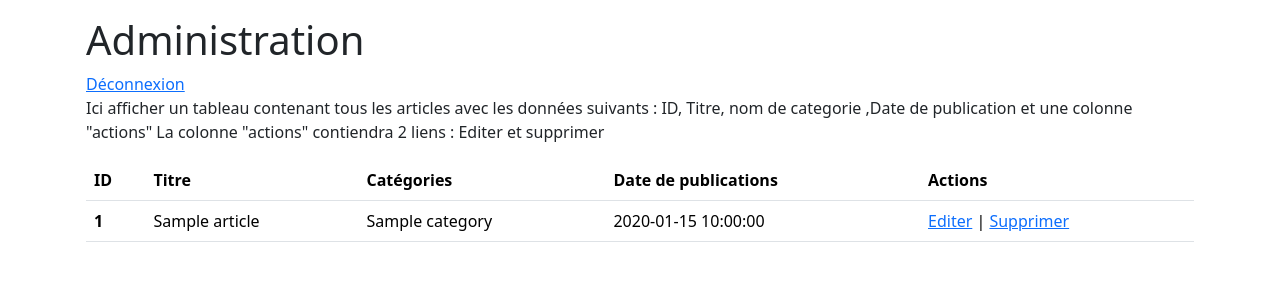
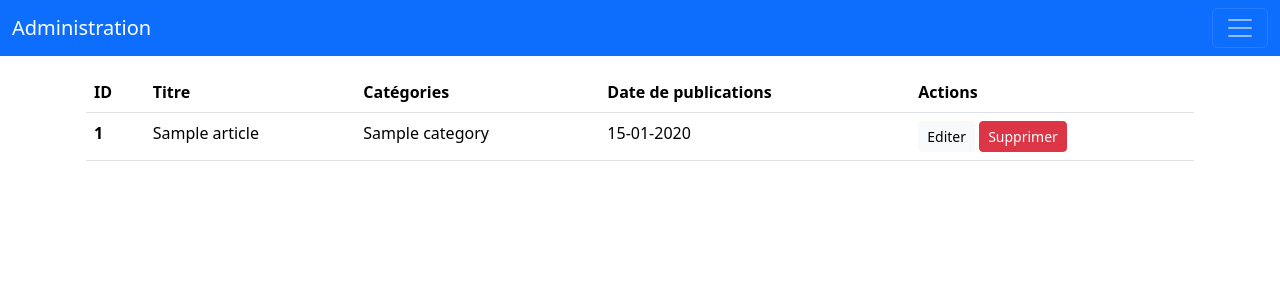
Before and after one commit to lil-coincoin/project_blog, a PHP site: page /admin/dashboard.php in a window 1280 px wide. Shown: the top 300 px of the page. Run offline with PHP 8.4, Linux system fonts and the light colour scheme; the visitor is signed in with stand-in values (Sample User, id 1); tables that the repository leaves empty hold one stand-in row (values such as "Sample post").

Commit message:
update dashboard

```diff
--- a/admin/dashboard.php
+++ b/admin/dashboard.php
@@ -28,17 +28,26 @@ $results = $query->fetchAll();
     <meta name="viewport" content="width=device-width, initial-scale=1.0">
     <meta http-equiv="X-UA-Compatible" content="ie=edge">
     <link href="https://cdn.jsdelivr.net/npm/bootstrap@5.3.2/dist/css/bootstrap.min.css" rel="stylesheet" integrity="sha384-T3c6CoIi6uLrA9TneNEoa7RxnatzjcDSCmG1MXxSR1GAsXEV/Dwwykc2MPK8M2HN" crossorigin="anonymous">
+    <script src="https://cdn.jsdelivr.net/npm/bootstrap@5.3.2/dist/js/bootstrap.bundle.min.js" integrity="sha384-C6RzsynM9kWDrMNeT87bh95OGNyZPhcTNXj1NW7RuBCsyN/o0jlpcV8Qyq46cDfL" crossorigin="anonymous"></script>
     <title>Administration</title>
 </head>
 <body>
+    <nav class="navbar bg-primary" data-bs-theme="dark">
+        <div class="container-fluid">
+            <a class="navbar-brand" href="dashboard.php">Administration</a>
+            <button class="navbar-toggler" type="button" data-bs-toggle="collapse" data-bs-target="#navbarSupportedContent" aria-controls="navbarSupportedContent" aria-expanded="false" aria-label="Toggle navigation">
+                <span class="navbar-toggler-icon"></span>
+            </button>
+            <div class="collapse navbar-collapse" id="navbarSupportedContent">
+                <ul class="navbar-nav ms-auto mb-2 mb-lg-0">
+                    <li class="nav-item">
+                        <a class="nav-link text-danger" href="logout.php">Déconnexion</a>
+                    </li>
+                </ul>
+            </div>
+        </div>
+    </nav>
     <div class="container p-3">
-        <h1>Administration</h1>
-        <a href="logout.php">Déconnexion</a>
-
-        <p>Ici afficher un tableau contenant tous les articles avec les données suivants :
-        ID, Titre, nom de categorie ,Date de publication et une colonne "actions"
-
-        La colonne "actions" contiendra 2 liens : Editer et supprimer</p>
 
         <table class="table">
             <thead>
@@ -58,8 +67,11 @@ $results = $query->fetchAll();
                 <th scope="row"><?php echo $data['id']; ?></th>
                 <td><?php echo $data['title']; ?></td>
                 <td><?php echo $data['categories']; ?></td>
-                <td><?php echo $data['publication_date']; ?></td>
-                <td><a href="">Editer</a> | <a href="">Supprimer</a></td>
+                <td><?php echo DateTime::createFromFormat('Y-m-d H:i:s', $data['publication_date'])->format('d-m-Y');?></td>
+                <td>
+                    <a href="#" class="btn btn-light btn-sm">Editer</a>
+                    <a href="#" class="btn btn-danger btn-sm">Supprimer</a>
+                </td>
                 </tr>
                 <?php
                     endforeach;
```
